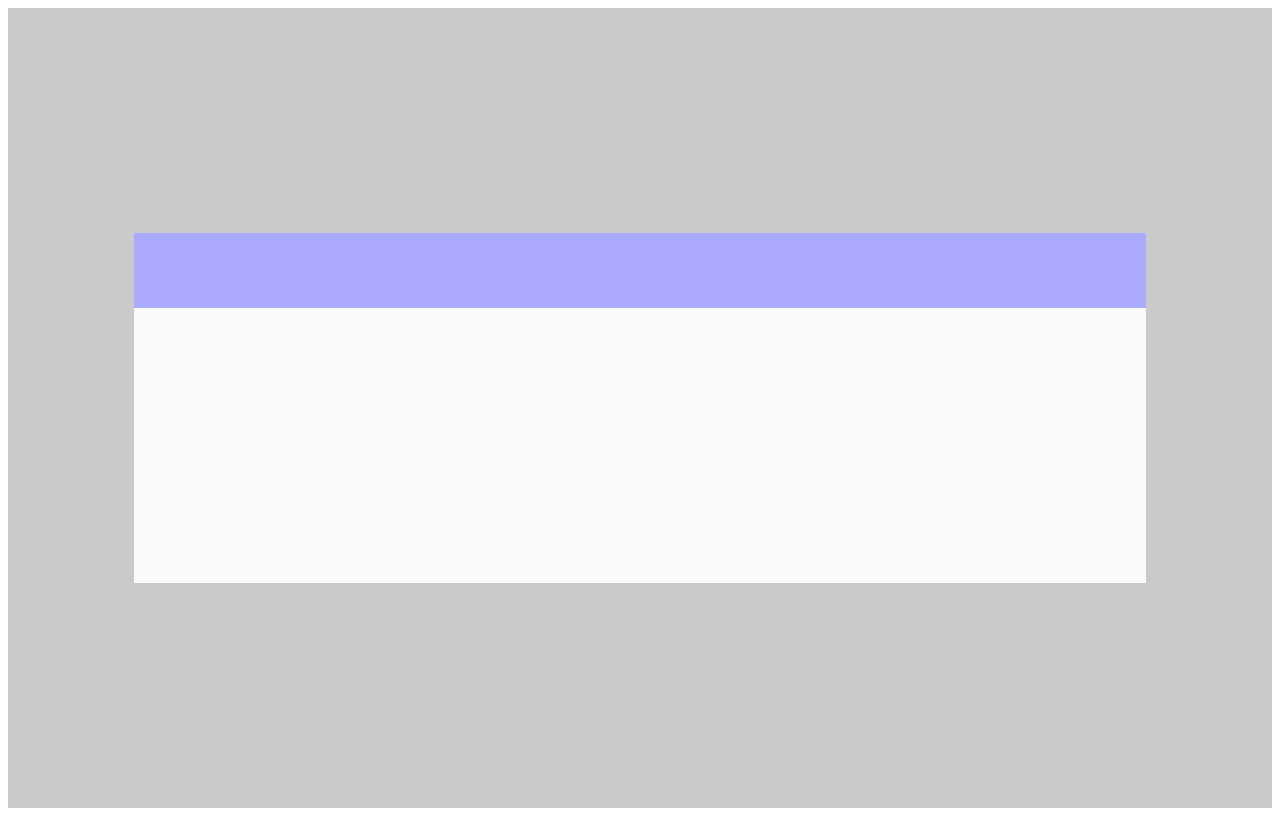
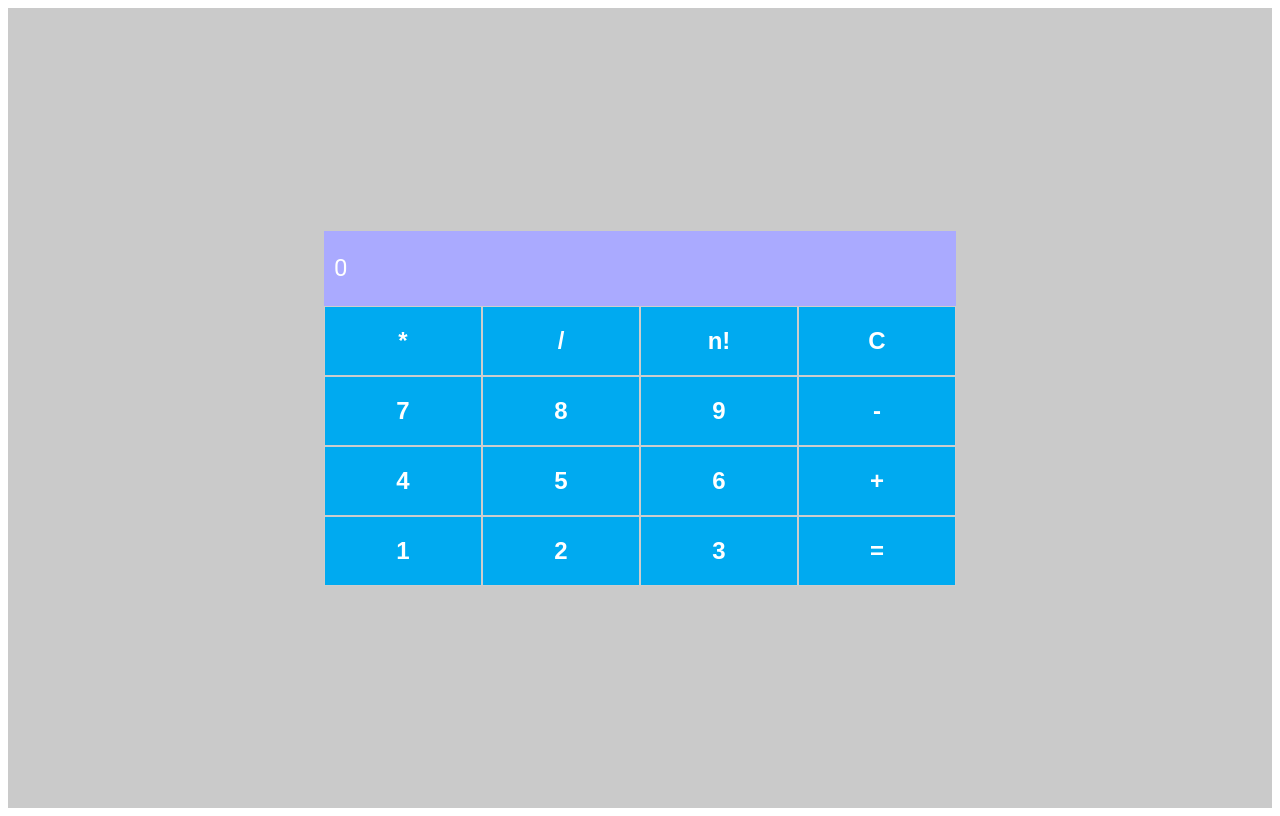
Before and after one commit to leonardohra-gh/dio-lab-trilha-net-calculadora-react, a React (Create React App) app: page / in a window 1280 px wide. Built offline with nearby package versions, Linux system fonts and the light colour scheme.

Commit message:
Criando função de soma e subtração dos números

```diff
--- a/src/App.js
+++ b/src/App.js
@@ -1,13 +1,104 @@
-import { Container, Content } from "./styles";
+import { Container, Content, Row, Column } from "./styles";
 import Input from "./components/Input";
 import Button from "./components/Button";
+import { useState } from "react";
 
 const App = () =>
 {
+  const [currentNumber, setCurrentNumber] = useState("0")
+  const [firstNumber, setFirstNumber] = useState("0")
+  const [operation, setOperation] = useState("")
+
+  const handleClear = () =>
+  {
+    setCurrentNumber("0")
+    setFirstNumber("0")
+    setOperation("")
+  }
+  const handleAddNumber = (number) =>
+  {
+    const newNumber = Number(`${currentNumber}${number}`)
+    setCurrentNumber(`${newNumber}` )
+  }
+
+  const handleSumNumbers = () =>
+  {
+    if(firstNumber === '0')
+    {
+      setFirstNumber(currentNumber)
+      setCurrentNumber('0')
+      setOperation('+')
+    }
+    else
+    {
+      const sum = Number(firstNumber) + Number(currentNumber)
+      setCurrentNumber(String(sum))
+      setOperation('')
+    }
+  }
+
+  const handleSubtractNumbers = () =>
+    {
+      if(firstNumber === '0')
+      {
+        setFirstNumber(currentNumber)
+        setCurrentNumber('0')
+        setOperation('-')
+      }
+      else
+      {
+        const sum = Number(firstNumber) - Number(currentNumber)
+        setCurrentNumber(String(sum))
+        setOperation('')
+      }
+    }
+
+  const handleEquals = () =>
+  {
+    if(firstNumber !== 0 && operation !== '' && currentNumber !== "0")
+    {
+      switch(operation)
+      {
+        case '+':
+          handleSumNumbers()
+          break
+        case '-':
+          handleSubtractNumbers()
+          break
+        default:
+          break
+      }
+    }
+  }
+
   return (
     <Container>
       <Content>
-        <Input />
+        <Input value={currentNumber}/>
+        <Row>
+          <Button label="*" />
+          <Button label="/" />
+          <Button label="n!" />
+          <Button label="C" onClick={handleClear}/>
+        </Row>
+        <Row>
+          <Button label="7" onClick={() => handleAddNumber('7')}/>
+          <Button label="8" onClick={() => handleAddNumber('8')}/>
+          <Button label="9" onClick={() => handleAddNumber('9')}/>
+          <Button label="-" onClick={handleSubtractNumbers} />
+        </Row>
+        <Row>
+          <Button label="4" onClick={() => handleAddNumber('4')}/>
+          <Button label="5" onClick={() => handleAddNumber('5')}/>
+          <Button label="6" onClick={() => handleAddNumber('6')}/>
+          <Button label="+" onClick={handleSumNumbers}/>
+        </Row>
+        <Row>
+          <Button label="1" onClick={() => handleAddNumber('1')}/>
+          <Button label="2" onClick={() => handleAddNumber('2')}/>
+          <Button label="3" onClick={() => handleAddNumber('3')}/>
+          <Button label="=" onClick={handleEquals}/>
+        </Row>
       </Content>
     </Container>
   );
--- a/src/components/Button/index.js
+++ b/src/components/Button/index.js
@@ -1,9 +1,11 @@
-const Button = () =>
+import {ButtonContainer} from "./styles"
+
+const Button = ({label, onClick}) =>
 {
     return(
-        <div>
-
-        </div>
+        <ButtonContainer onClick={onClick}>
+            {label}
+        </ButtonContainer>
     )
 }
 
--- a/src/components/Button/styles.js
+++ b/src/components/Button/styles.js
@@ -1 +1,15 @@
 import styled from 'styled-components'
+
+export const ButtonContainer = styled.button`
+    padding: 20px;
+    border: 1px solid #CDCDCD;
+    background-color: #00AAF0;
+    color: #FFFFFF;
+    font-size: 24px;
+    font-weight: 700;
+    flex: 1;
+
+    &:hover{
+        opacity: 0.6;
+    }
+`
--- a/src/components/Input/index.js
+++ b/src/components/Input/index.js
@@ -1,10 +1,10 @@
 import { InputContainer } from "./styles"
 
-const Input = () =>
+const Input = ({value}) =>
 {
     return (
         <InputContainer>
-            <input />
+            <input disabled value={value}/>
         </InputContainer>
     )
 }
--- a/src/styles.js
+++ b/src/styles.js
@@ -14,6 +14,19 @@
 
 export const Content = styled.div`
     background-color: #FAFAFA;
-    width: 80%;
-    min-height: 350px;
+    width: 50%;
 `
+
+export const Row = styled.div`
+    display: flex;
+    flex-direction: row;
+    justify-content: space-between;
+    align-items: center;
+`
+
+export const Column = styled.div`
+    display: flex;
+    flex-direction: column;
+    justify-content: space-between;
+    align-items: center;
+`
```
